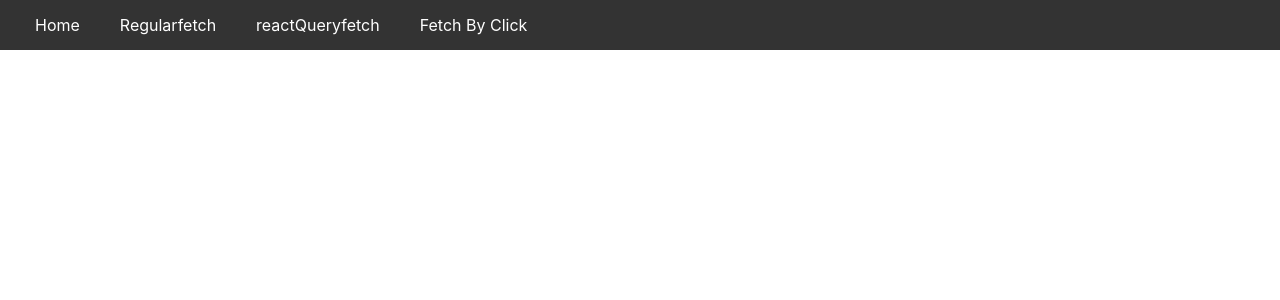
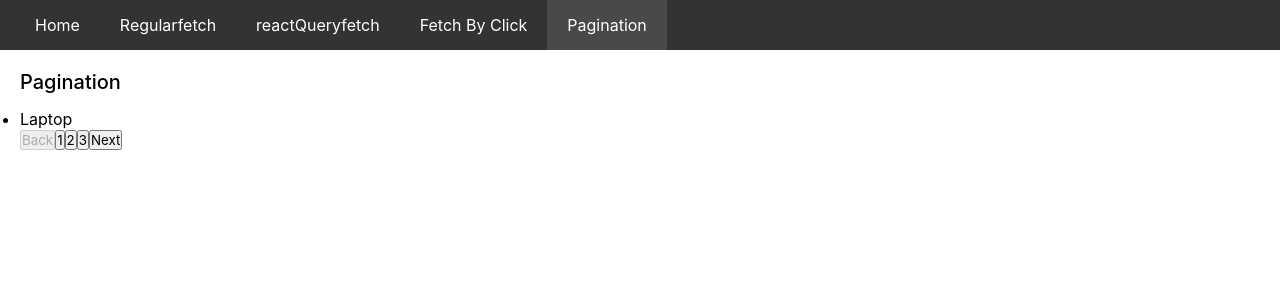
Before and after one commit to aswin-dotcom/ReactQuery, a React (Vite) app: page /pagination in a window 1280 px wide. Shown: the top 300 px of the page. Built offline with nearby package versions, Linux system fonts and the light colour scheme; data requests are answered from the project's data file.

Commit message:
Pagination

```diff
--- a/src/App.jsx
+++ b/src/App.jsx
@@ -7,6 +7,7 @@ import './App.css'
 import Reactqueryfetch from "./Components/Reactqueryfetch";
 import ReactqueryfetchByClick from "./Components/ReactqueryfetchByClick";
 import ReactQuerybypassingId from "./Components/ReactQuerybypassingId";
+import Pagination from "./Components/Pagination";
 
 const App = () => {
   return (
@@ -17,7 +18,7 @@ const App = () => {
           <NavLink to="/regular-fetch">Regularfetch</NavLink>
           <NavLink to="/query-fetch">reactQueryfetch</NavLink>
           <NavLink to="/query-click">Fetch By Click</NavLink>
-          {/* <NavLink to="/query-id/:post">Fetch By id</NavLink> */}
+          <NavLink to="/pagination">Pagination</NavLink>
         </nav>
         <Routes>
           <Route path="/" element={<Home />}>Home</Route>
@@ -25,6 +26,7 @@ const App = () => {
           <Route path="/query-fetch" element={<Reactqueryfetch />}>RegularFetch</Route>
           <Route path="/query-click" element={<ReactqueryfetchByClick />}>Fetch By Click</Route>
           <Route path="/query-id/:post" element={<ReactQuerybypassingId />}>Fetch By Click</Route>
+          <Route path="/pagination" element={<Pagination />}>Pagination</Route>
         </Routes>
       </BrowserRouter>
     </div>
--- /dev/null
+++ b/src/Components/Pagination.jsx
@@ -0,0 +1,36 @@
+import { keepPreviousData, useQuery } from "@tanstack/react-query";
+import axios from "axios";
+import React, { useState } from "react";
+const fetch = async(page)=>{
+    return await axios.get(`http://localhost:3000/items?_limit=1&_page=${page}`)
+}
+
+const Pagination = () => {
+    const [page, setPage] = useState(1);
+  const{data} =  useQuery({
+    queryKey:["items",page],
+    queryFn:()=>fetch(page),
+    placeholderData:keepPreviousData//keeps the previous data untill the data update so the pagination should be smooth
+
+
+  })
+
+  return (
+    <div className="container">
+      <h3>Pagination</h3>
+      <ul>
+      {data?.data.map((item)=>(
+        <li key={item.id}>{item.name}</li>
+      ))}
+
+      <button disabled={page==1?true:false} onClick={()=>setPage((pre)=>pre-1)}>Back</button>
+      {Array.from({length:3},(_,i)=>i+1).map((data)=>(<button key={data} onClick={()=>setPage(data)}>{data}</button>))}
+      <button disabled={page==3?true:false} onClick={()=>setPage((pre)=>pre+1)}>Next</button>
+
+      </ul>
+
+    </div>
+  );
+};
+
+export default Pagination;
```
Also changed, not shown: src/db.json (indentation only), src/route.txt.
